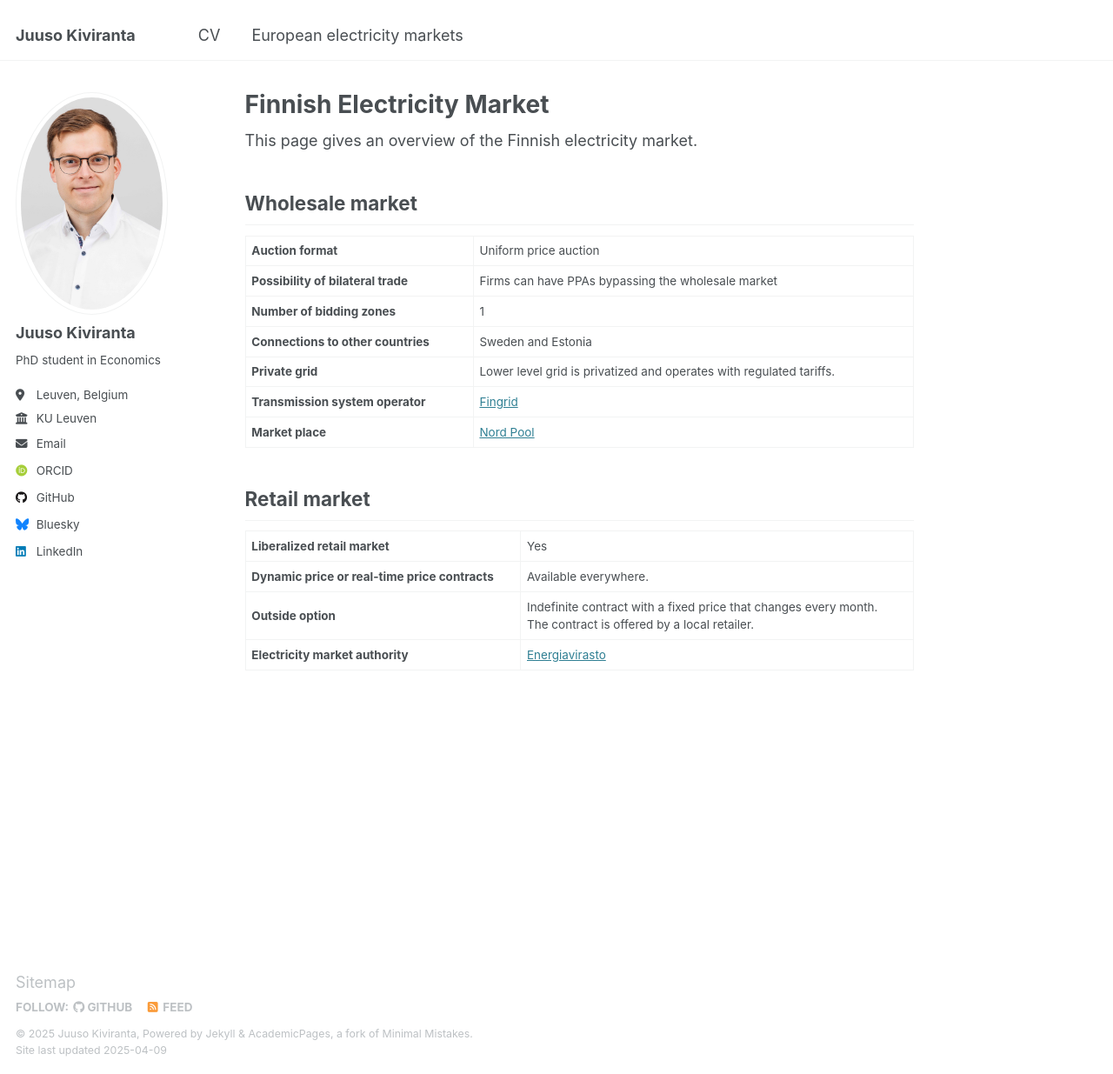
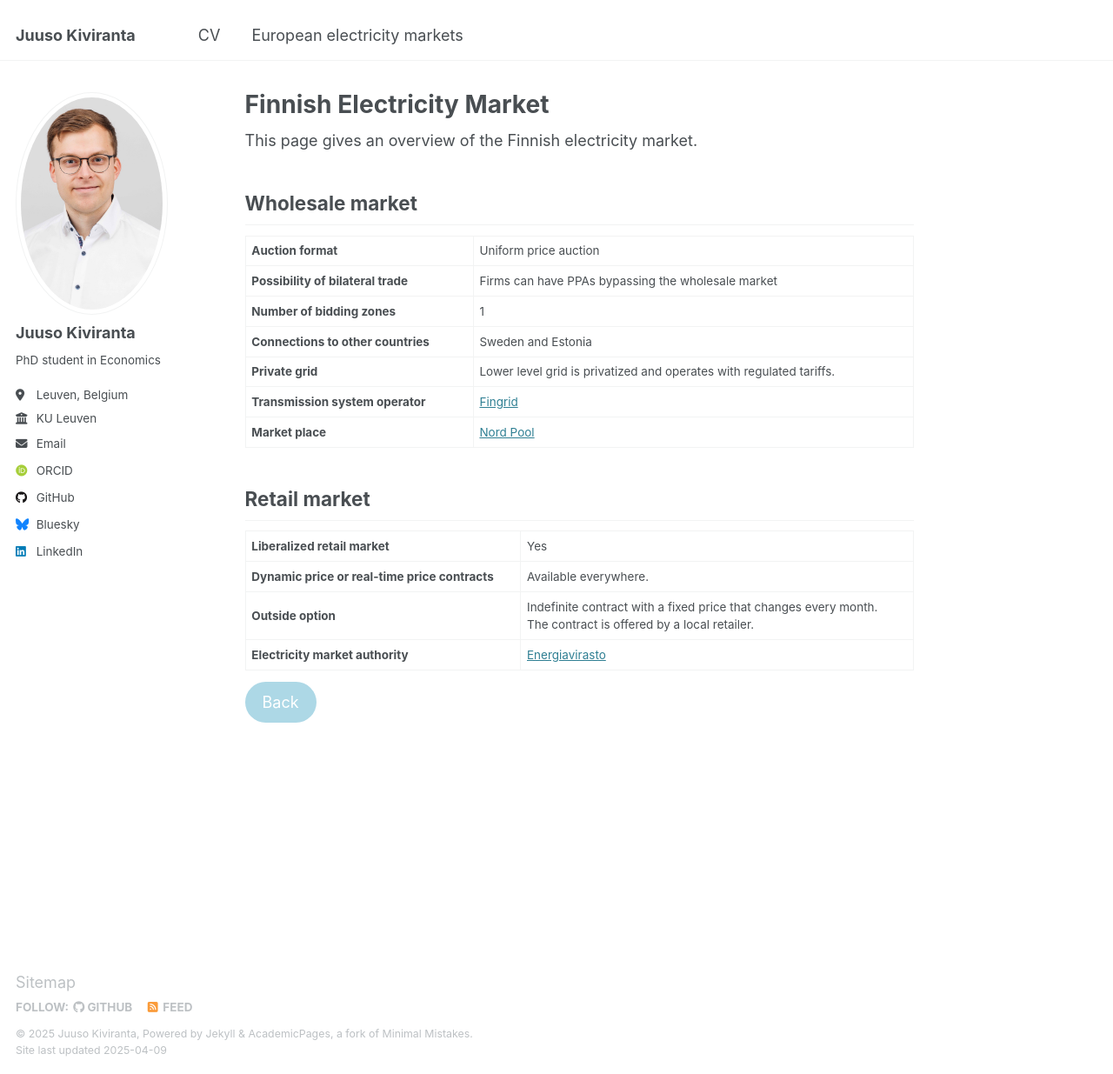
Before and after one commit to jkiviranta/jkiviranta.github.io, a Jekyll site: the page built from _pages/finnish-electricity-market.md, in a window 1280 px wide and 1235 px high. Shown: the whole window at 87% size. Built offline with Jekyll 4.4.1, drawn with Linux system fonts in a browser that asks for light colours; some web fonts are replaced.

Commit message:
Update finnish-electricity-market.md

```diff
--- a/_pages/finnish-electricity-market.md
+++ b/_pages/finnish-electricity-market.md
@@ -62,3 +62,5 @@ This page gives an overview of the Finnish electricity market.
     <td><a href="https://energiavirasto.fi/en/frontpage">Energiavirasto</a></td>
   </tr>
 </table>
+
+<a href="../eur-elec-markets/" style="display: inline-block; padding: 10px 20px; background-color: lightblue; color: white; text-decoration: none; border-radius: 25px;">Back</a>
```
